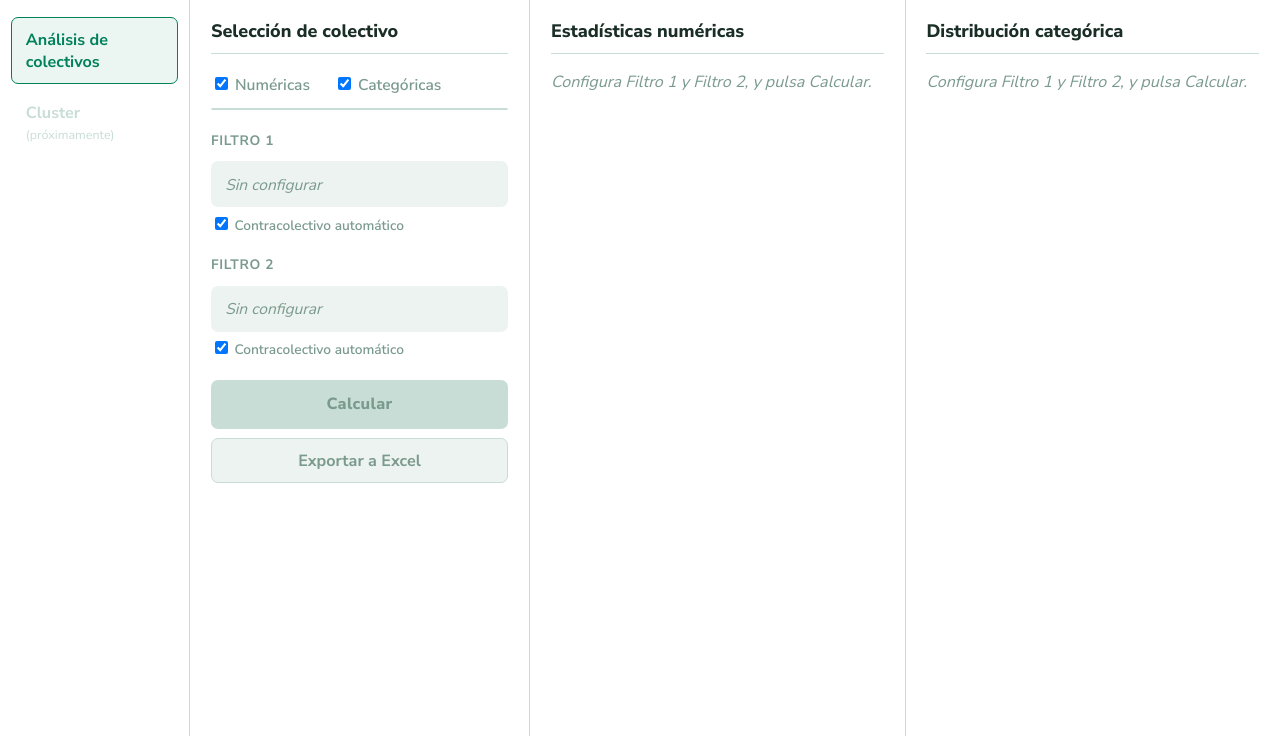
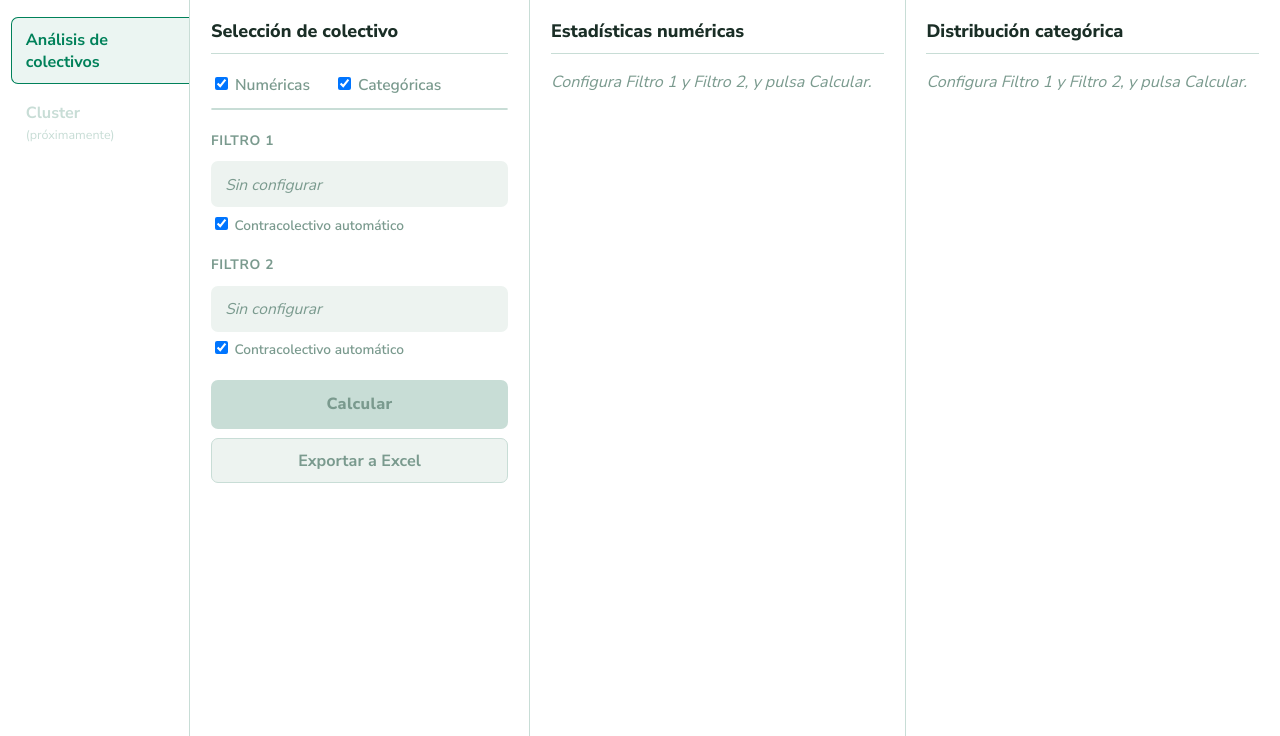
Before and after one commit to RobertoSanz88/MCVLAnalyserSEPE, a FastAPI app: page /colectivos in a window 1280 px wide. Shown: the part 64-800 px from the top of the page. Run offline with FastAPI, Linux system fonts and the light colour scheme; data that the repository does not hold is empty; parts of the project's set-up code (start-up, migrations or seed data) failed here and were passed over.

Commit message:
colectivos: formato numerico espanol y pestana activa "abierta" al contenido
Numeros: fmt() usa toLocaleString('es-ES') en vez de toFixed() a pelo, asi
que ahora es coma decimal y punto de millar (antes: punto decimal, sin
separador de miles). Los conteos de la tabla categorica, que no pasaban por
fmt(), ahora tambien llevan separador de miles via el nuevo fmtEntero().

Pestana activa del rail de navegacion: antes era una caja cerrada con borde
en los 4 lados. Ahora solo tiene borde arriba/izquierda/abajo (forma de "U"
tumbada, abierta a la derecha) y sus dos brazos horizontales se prolongan
hasta fundirse con la linea vertical que separa el rail del contenido - un
pseudo-elemento ::after tapa ese tramo del border-right del sidebar,
dando la sensacion de que la pestana activa esta conectada al panel de al
lado en vez de ser un elemento aislado.

Co-Authored-By: Claude Sonnet 5 <noreply@anthropic.com>

```diff
--- a/app/templates/colectivos.html
+++ b/app/templates/colectivos.html
@@ -52,12 +52,20 @@
 
         /* --- Rail de navegacion --- */
         #sidebar { width: var(--nav-w); flex: none; background: var(--bg2);
-                   border-right: 1px solid var(--border); padding: 0.9rem 0.6rem;
-                   display: flex; flex-direction: column; overflow-y: auto; }
-        .pestana { margin-bottom: 0.35rem; padding: 0.55rem 0.7rem; cursor: pointer;
-                   border-radius: 7px; font-size: 0.85rem; font-weight: 700; color: var(--muted);
-                   border: 1.5px solid transparent; transition: all .15s; }
+                   border-right: 1px solid var(--border); padding: 0.9rem 0 0.9rem 0.6rem;
+                   display: flex; flex-direction: column; overflow-y: auto; position: relative; }
+        /* La pestana activa no es una caja cerrada: solo tiene borde arriba/izquierda/abajo
+           (forma de "U" tumbada, abierta a la derecha) y sus dos brazos horizontales se
+           prolongan hasta fundirse con la linea vertical que separa sidebar y contenido -
+           el pseudo-elemento ::after tapa ese tramo del border-right del sidebar, como si
+           la pestana "perforase" la linea para conectar con el panel de al lado. */
+        .pestana { margin: 0 0 0.35rem; padding: 0.55rem 0.7rem; cursor: pointer;
+                   border-radius: 7px 0 0 7px; font-size: 0.85rem; font-weight: 700; color: var(--muted);
+                   border: 1.5px solid transparent; border-right: none; position: relative;
+                   transition: all .15s; }
         .pestana.activa { background: rgba(0,129,90,0.08); color: var(--verde-dk); border-color: var(--verde-dk); }
+        .pestana.activa::after { content: ''; position: absolute; top: -1.5px; bottom: -1.5px;
+                                   right: -2px; width: 2px; background: var(--bg2); }
         .pestana.deshabilitada { color: var(--border); cursor: default; }
         .pestana .nota-futuro { display: block; font-size: 0.66rem; font-weight: 400; color: var(--border); margin-top: 0.1rem; }
 
@@ -444,11 +452,18 @@ async function calcular() {
 
 // 1 decimal para unidades/decenas, sin decimales a partir de centenas (el decimal
 // deja de aportar precision util cuando la cifra ya es grande).
+// Convencion espanola: coma decimal, punto de millar (toLocaleString('es-ES')
+// ya lo hace nativo, sin tener que montar el separador a mano).
 function fmt(n) {
     if (n === null || n === undefined) return '';
     const num = Number(n);
     const decimales = Math.abs(num) >= 100 ? 0 : 1;
-    return num.toFixed(decimales);
+    return num.toLocaleString('es-ES', { minimumFractionDigits: decimales, maximumFractionDigits: decimales });
+}
+
+function fmtEntero(n) {
+    if (n === null || n === undefined) return '';
+    return Number(n).toLocaleString('es-ES');
 }
 
 // Decide que estadistico destacar por fila: si la dispersion (desviacion/media)
@@ -510,7 +525,7 @@ function renderizarCategoricas(subgrupos) {
             html += `<tr><td>${valor}</td>`;
             for (const nombre of ORDEN_SUBGRUPOS) {
                 const entrada = mapas[nombre].get(valor);
-                html += entrada ? `<td>${entrada.conteo}</td><td>${fmt(entrada.porcentaje)}</td>` : '<td></td><td></td>';
+                html += entrada ? `<td>${fmtEntero(entrada.conteo)}</td><td>${fmt(entrada.porcentaje)}</td>` : '<td></td><td></td>';
             }
             html += '</tr>';
         }
```
